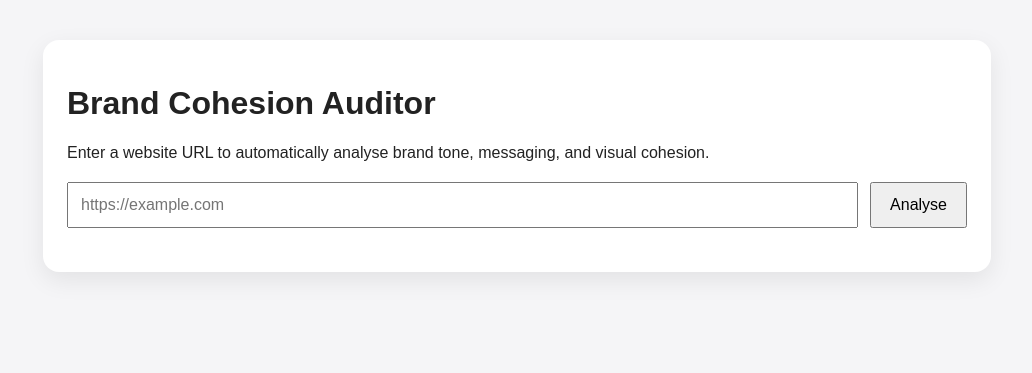
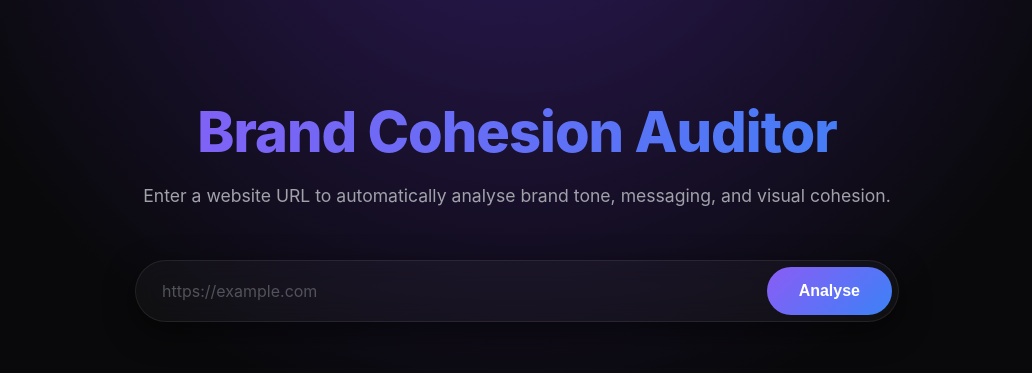
Before and after one commit to miagaved/CXIAIChallenge7, a website: page public/index.html in a window 1280 px wide. Shown: the whole page, without its empty margins (123-1155 px from the left). Drawn offline with Linux system fonts and the light colour scheme.

Commit message:
Update style.css

```diff
--- a/public/style.css
+++ b/public/style.css
@@ -1,57 +1,156 @@
+:root {
+  --bg-color: #09090b;
+  --card-bg: rgba(255, 255, 255, 0.03);
+  --card-border: rgba(255, 255, 255, 0.08);
+  --text-main: #ededed;
+  --text-muted: #a1a1aa;
+  --accent-start: #8b5cf6;
+  --accent-end: #3b82f6;
+}
+
 body {
-  font-family: Arial, sans-serif;
-  background: #f5f5f7;
-  color: #222;
+  font-family: 'Inter', sans-serif;
+  background-color: var(--bg-color);
+  background-image: radial-gradient(circle at 50% -20%, #2e1a5a 0%, transparent 50%);
+  color: var(--text-main);
   margin: 0;
   padding: 0;
+  min-height: 100vh;
+  display: flex;
+  justify-content: center;
+  padding-top: 60px;
 }
 
 .container {
   max-width: 900px;
-  margin: 40px auto;
-  background: white;
-  padding: 24px;
-  border-radius: 16px;
-  box-shadow: 0 8px 24px rgba(0, 0, 0, 0.08);
+  width: 90%;
+  text-align: center;
+}
+
+h1 {
+  font-size: 3.5rem;
+  font-weight: 800;
+  margin-bottom: 10px;
+  background: linear-gradient(to right, var(--accent-start), var(--accent-end));
+  -webkit-background-clip: text;
+  -webkit-text-fill-color: transparent;
+  letter-spacing: -1px;
+}
+
+.subtitle {
+  color: var(--text-muted);
+  font-size: 1.1rem;
+  margin-bottom: 50px;
+  line-height: 1.5;
 }
 
 .input-row {
   display: flex;
-  gap: 12px;
-  margin: 20px 0;
+  gap: 0;
+  margin: 20px auto;
+  max-width: 750px;
+  background: var(--card-bg);
+  padding: 6px;
+  border-radius: 99px;
+  border: 1px solid var(--card-border);
+  box-shadow: 0 10px 30px rgba(0, 0, 0, 0.5);
+  backdrop-filter: blur(12px);
+}
+
+select, input {
+  background: transparent;
+  border: none;
+  color: var(--text-main);
+  font-family: inherit;
+  font-size: 1rem;
+  padding: 14px 20px;
+  outline: none;
+}
+
+select {
+  border-right: 1px solid var(--card-border);
+  cursor: pointer;
+}
+
+select option {
+  background: #111;
+  color: white;
 }
 
 input {
   flex: 1;
-  padding: 12px;
-  font-size: 16px;
+}
+
+input::placeholder {
+  color: #52525b;
 }
 
 button {
-  padding: 12px 18px;
-  font-size: 16px;
+  background: linear-gradient(135deg, var(--accent-start), var(--accent-end));
+  color: white;
+  border: none;
+  border-radius: 99px;
+  padding: 0 32px;
+  font-size: 1rem;
+  font-weight: 600;
   cursor: pointer;
+  transition: all 0.3s ease;
+}
+
+button:hover {
+  transform: translateY(-2px);
+  box-shadow: 0 6px 20px rgba(139, 92, 246, 0.4);
 }
 
 #status {
-  margin: 16px 0;
-  font-weight: bold;
+  margin: 24px 0;
+  color: #d8b4fe;
+  font-size: 1rem;
+  min-height: 24px;
+  font-weight: 600;
+  letter-spacing: 0.5px;
 }
 
-#screenshot {
-  width: 100%;
-  border-radius: 12px;
-  border: 1px solid #ddd;
-  margin-bottom: 20px;
+.card {
+  background: var(--card-bg);
+  border: 1px solid var(--card-border);
+  border-radius: 24px;
+  padding: 32px;
+  margin-bottom: 32px;
+  backdrop-filter: blur(12px);
+  text-align: left;
+  box-shadow: 0 10px 40px rgba(0, 0, 0, 0.3);
+}
+
+.card h2 {
+  margin-top: 0;
+  font-size: 1.5rem;
+  color: white;
+  border-bottom: 1px solid var(--card-border);
+  padding-bottom: 16px;
+  margin-bottom: 24px;
 }
 
 pre {
-  background: #f3f3f3;
-  padding: 16px;
-  border-radius: 12px;
+  background: rgba(0, 0, 0, 0.4);
+  padding: 24px;
+  border-radius: 16px;
+  border: 1px solid var(--card-border);
   white-space: pre-wrap;
+  color: #e5e7eb;
+  font-family: monospace;
+  font-size: 0.95rem;
+  line-height: 1.7;
+  overflow-x: auto;
+}
+
+#siteScreenshot {
+  width: 100%;
+  border-radius: 16px;
+  border: 1px solid var(--card-border);
+  display: block;
 }
 
 .hidden {
-  display: none;
+  display: none !important;
 }
```
